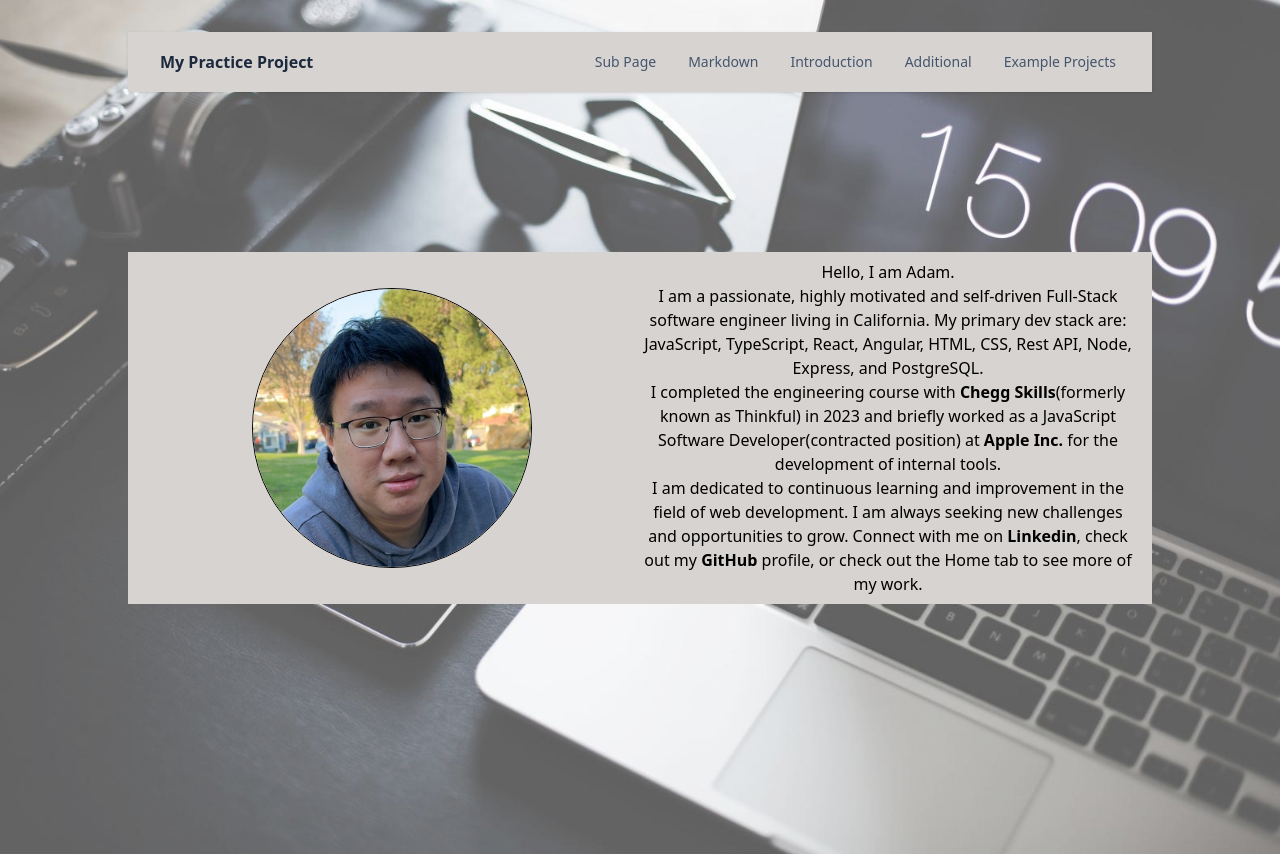
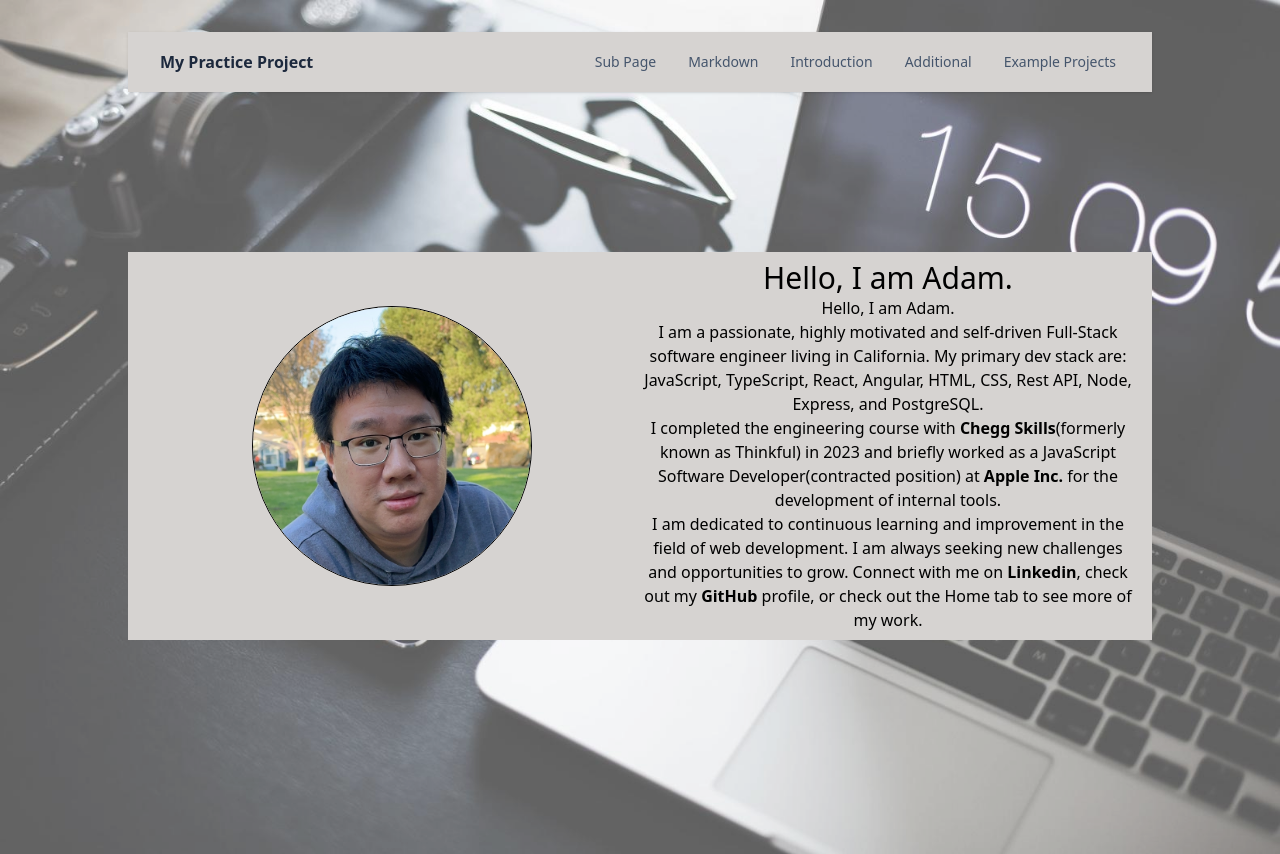
Before and after one commit to adam780930/react-practice, a React (Vite) app: page /introduction in a window 1280 px wide. Built offline with nearby package versions, Linux system fonts and the light colour scheme.

Commit message:
working on text size

```diff
--- a/src/components/markdowndocs/introductions.md
+++ b/src/components/markdowndocs/introductions.md
@@ -1,3 +1,5 @@
+# Hello, I am Adam.
+
 I am a passionate, highly motivated and self-driven Full-Stack software engineer living in California. My primary dev stack are: JavaScript, TypeScript, React, Angular, HTML, CSS, Rest API, Node, Express, and PostgreSQL.
 
 I completed the engineering course with [**Chegg Skills**](https://www.chegg.com/skills/)(formerly known as Thinkful) in 2023 and briefly worked as a JavaScript Software Developer(contracted position) at [**Apple Inc.**](https://www.apple.com/) for the development of internal tools.
--- a/src/pages/Introduction.jsx
+++ b/src/pages/Introduction.jsx
@@ -11,7 +11,7 @@ function Introduction() {
             <img src={Portrait} className="w-70 h-70 rounded-full border"></img>
           </div>
           <div>
-            <span>Hello, I am Adam.</span>
+            <span className="text-3xl">Hello, I am Adam.</span>
             <Markdown>{introduction}</Markdown>
           </div>
         </div>
```
